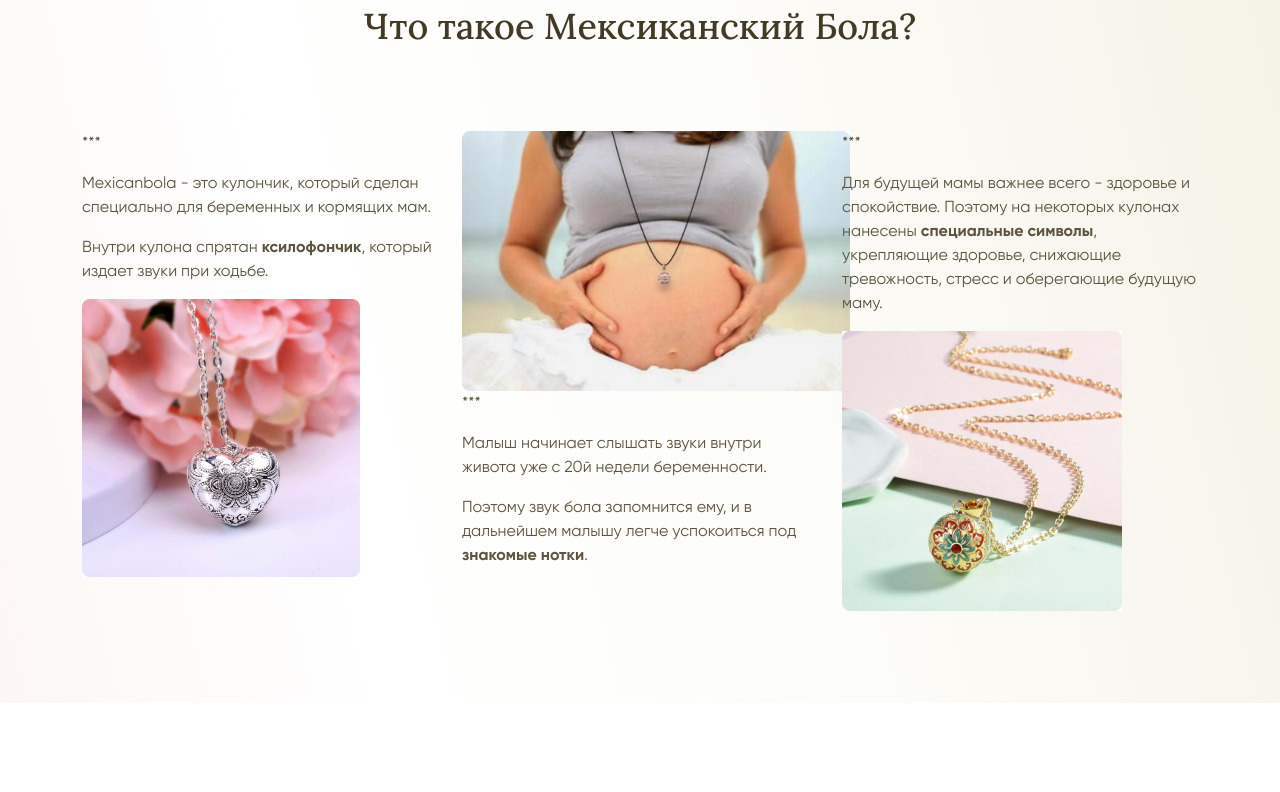
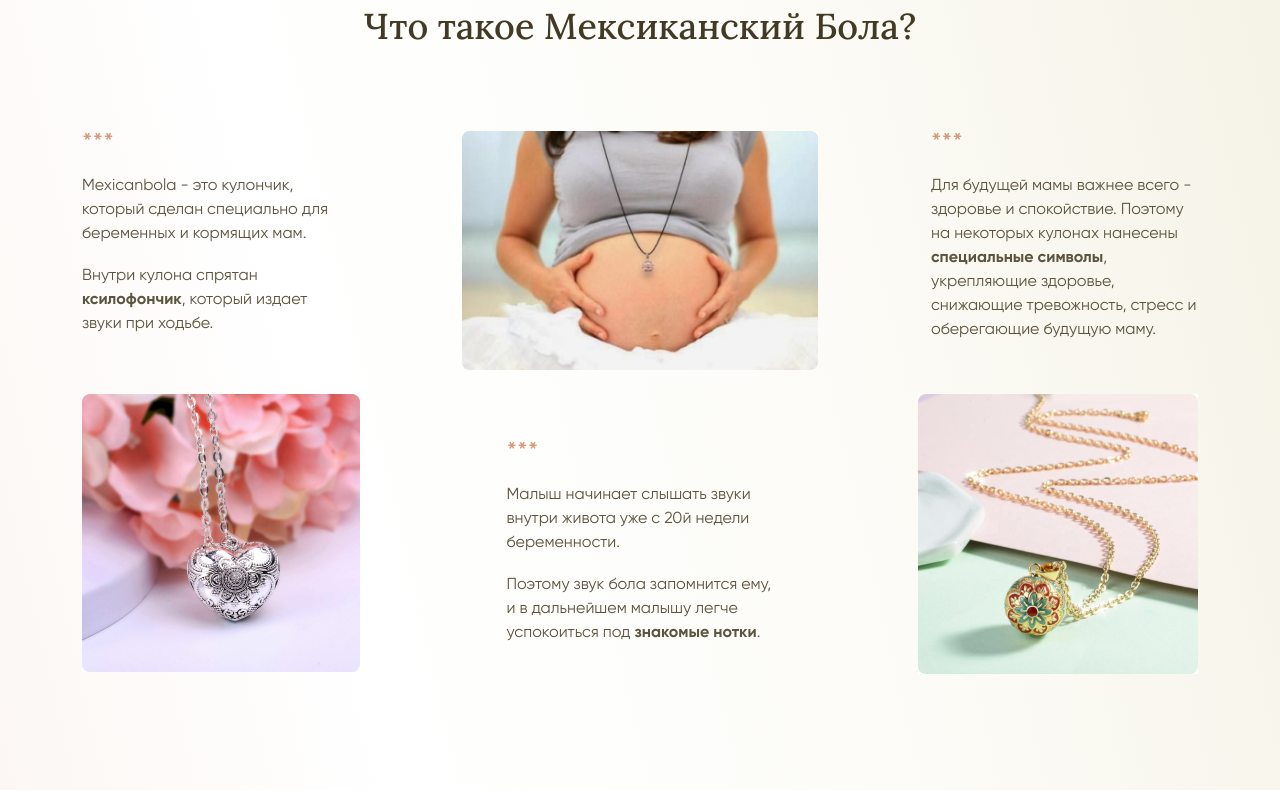
Before and after one commit to OlgaCoin/mexicanbola, a website: page src/index.html in a window 1280 px wide. Shown: the part 1680-2472 px from the top of the page. Drawn offline with nearby package versions, Linux system fonts and the light colour scheme.

Commit message:
whatis section

```diff
--- a/src/index.html
+++ b/src/index.html
@@ -274,23 +274,31 @@
 			<div class="container">
 				<h2 class="section-title section-title--centered section-title--lone">Что такое Мексиканский Бола?</h2>
 				<div class="row">
-					<div class="col-md-4">
-						<p>***</p>
+					<div class="col-md-4 l-col">
+						<p class="sep">***</p>
 						<p>Mexicanbola - это кулончик, который сделан специально для беременных и кормящих мам.</p>
 						<p>Внутри кулона спрятан <strong>ксилофончик</strong>, который издает звуки при ходьбе.
 						</p>
-						<img src="img/whatis/photo1.jpg" alt="photo">
 					</div>
-					<div class="col-md-4">
-						<img src="img/whatis/photo2.jpg" alt="photo">
-						<p>***</p>
+					<div class="col-md-4 m-col">
+						<img src="img/whatis/photo2.jpg" alt="photo" class="triple-img">
+					</div>
+					<div class="col-md-4 r-col">
+						<p class="sep">***</p>
+						<p>Для будущей мамы важнее всего - здоровье и спокойствие. Поэтому на некоторых кулонах нанесены <strong>специальные символы</strong>, укрепляющие здоровье, снижающие тревожность, стресс и оберегающие будущую маму.</p>
+					</div>
+				</div>
+				<div class="row">
+					<div class="col-md-4 l-col">
+						<img src="img/whatis/photo1.jpg" alt="photo" class="triple-img">
+					</div>
+					<div class="col-md-4 m-col">
+						<p class="sep sep--pad">***</p>
 						<p>Малыш начинает слышать звуки внутри живота уже с 20й недели беременности. </p>
 						<p>Поэтому звук бола запомнится ему, и в дальнейшем малышу легче успокоиться под <strong>знакомые нотки</strong>.</p>
 					</div>
-					<div class="col-md-4">
-						<p>***</p>
-						<p>Для будущей мамы важнее всего - здоровье и спокойствие. Поэтому на некоторых кулонах нанесены <strong>специальные символы</strong>, укрепляющие здоровье, снижающие тревожность, стресс и оберегающие будущую маму.</p>
-						<img src="img/whatis/photo3.jpg" alt="photo">
+					<div class="col-md-4 r-col">
+						<img src="img/whatis/photo3.jpg" alt="photo" class="triple-img">
 					</div>
 				</div>
 			</div>
@@ -300,6 +308,16 @@
 			<div class="container">
 				<h2 class="section-title section-title--centered">В ожидании маленького чуда!</h2>
 				<div class="section__descr">Ожидание ребенка – это всегда чудо. Это знают и те, кто уже обзавелся <br>малышом, и те, кто еще только планирует беременность. </div>
+				<div class="row">
+					<div class="col-md-5 offset-md-1">
+						<p>Связь между ребенком и матерью – таинственная, загадочная и гармоничная. Всем известно, что дети, даже еще не родившись, чувствуют все и очень чутко на все реагируют. Порой, если маме грустно, ребенок реагирует в животе, выражая движениями свою любовь и поднимая настроение мамы. </p>
+						<p>И, разумеется, каждая мама хочет позаботиться о своем ребенке, окружить его любовью, теплом и создать особую атмосферу счастья и спокойствия. </p>
+						<p>Незаменимым помощником в этом деле станет <strong>кулон Mexicanbola – «призывающий ангелов»</strong>. </p>
+					</div>
+					<div class="col-md-5">
+						<img src="img/miracle/child.png" alt="child">
+					</div>
+				</div>
 			</div>
 		</section>
 
--- a/src/js/script.js
+++ b/src/js/script.js
@@ -17,8 +17,6 @@ $(document).ready(function () {
 		slidesToShow: 4,
 		slidesToScroll: 1,
 		// autoplay: true,
-		// prevArrow: '<button type="button" class="slick-prev"><i class="icon-arrow_left_slider"></i></button>',
-		// nextArrow: '<button type="button" class="slick-next"><i class="icon-arrow_right_slider"></i></button>',
 		prevArrow: $('.prev'),
 		nextArrow: $('.next'),
 		responsive: [
--- a/src/sass/blocks/_home.scss
+++ b/src/sass/blocks/_home.scss
@@ -14,8 +14,39 @@
 		font-weight: 500;
 		line-height: 28px;
 		margin-top: 34px;
+		margin-bottom: 64px;
 	}
 	&.whatis {
 		background-image: linear-gradient(257deg, rgba(238, 234, 213, 0.60) -0.46%, rgba(250, 249, 242, 0.60) 36.65%, rgba(255, 255, 255, 0.60) 73.3%, rgba(231, 193, 173, 0.17) 108.33%);
+		& p {
+			width: 75%;
 		}
+	}
+	.sep {
+		color: $primary_dark;
+		font-size: 27px;
+		font-weight: 400;
+		line-height: 24px;
+		&--pad {
+			padding-top: 46px;
+		}
+	}
+	.triple-img {
+		max-width: 100%;
+	}
+	.l-col, .m-col, .r-col {
+		display: flex;
+		flex-direction: column;
+		justify-content: start;
+		margin-bottom: 24px;
+	}
+	.l-col {
+		align-items: start;
+	}
+	.m-col {
+		align-items: center;
+	}
+	.r-col {
+		align-items: end;
+	}
 }
--- a/src/sass/style.scss
+++ b/src/sass/style.scss
@@ -45,6 +45,9 @@ ul {
 strong {
 	font-weight: 700;
 }
+p {
+	margin-bottom: 18px;
+}
 .container {
 	max-width: 1140px;
 	position: relative;
```
Also changed, not shown: src/css/style.min.css, src/img/miracle/child.png (added).
